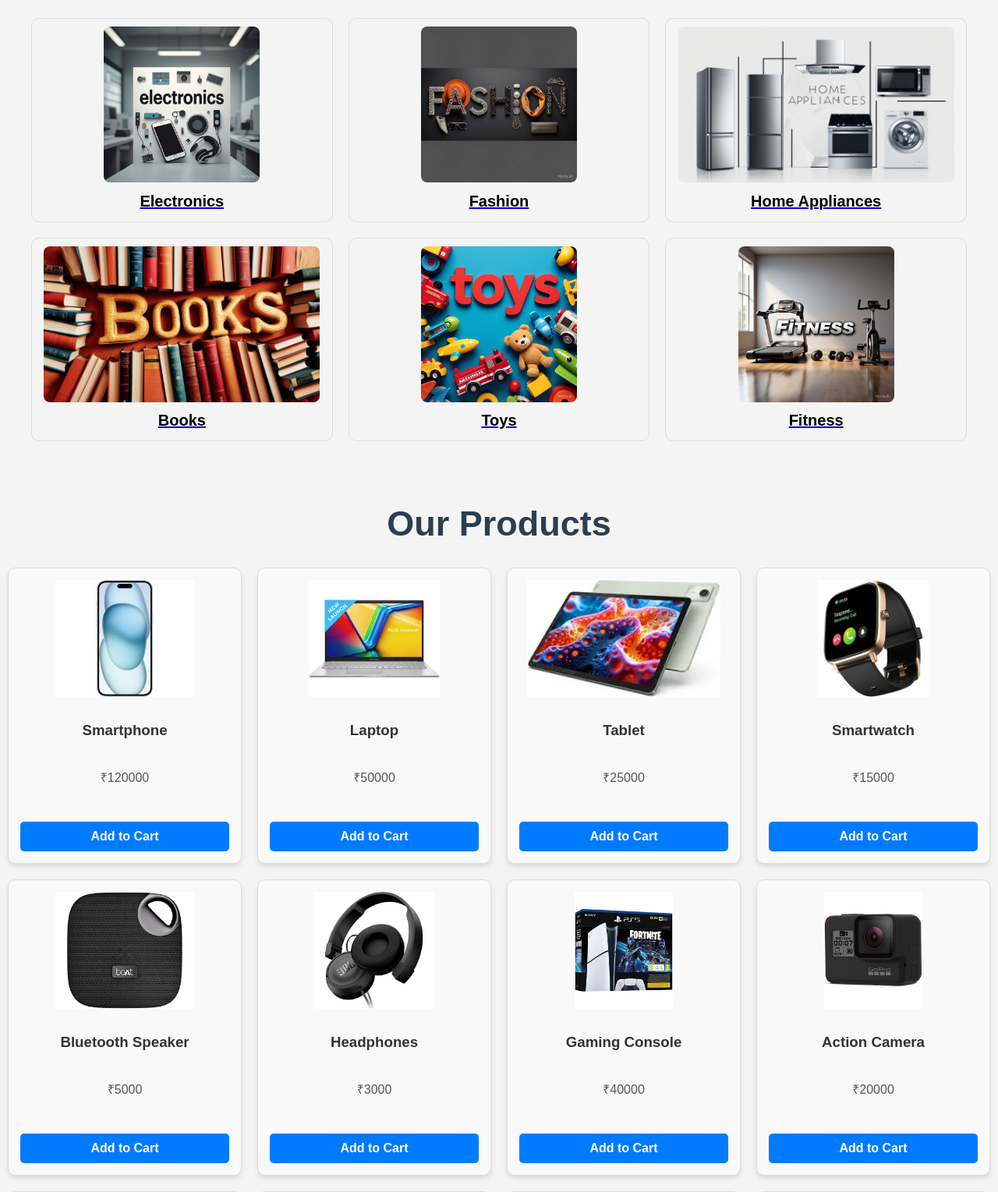
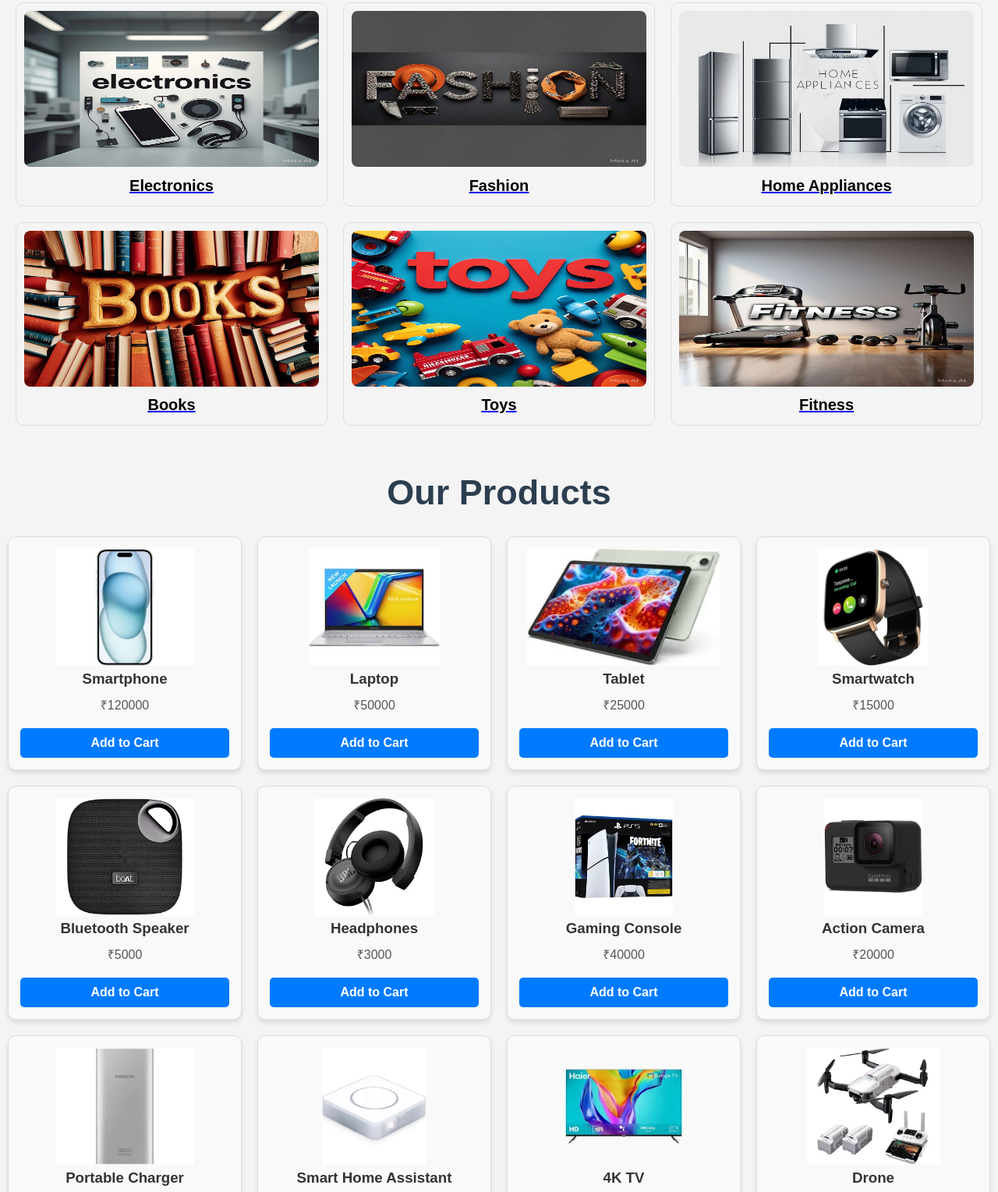
Before and after one commit to prateekgb123/E-Commerce, a website: page public/index.html in a window 1280 px wide. Shown: the part 175-1704 px from the top of the page at 78% size. Drawn offline with Linux system fonts and the light colour scheme.

Commit message:
minor changes

```diff
--- a/public/styles.css
+++ b/public/styles.css
@@ -17,21 +17,8 @@
     flex-direction: column;
     min-height: 100vh;
 }
-.categories-grid {
-    display: grid;
-    grid-template-columns: repeat(3, 1fr);
-    gap: 20px;
-    padding: 20px;
-}
-#product-list {
-    display: flex;
-    flex-wrap: wrap;
-    gap: 20px;
-    width: 100%;
-    justify-content: space-between;
-    margin: 0;
-    padding: 0;
-}
+
+
 #home h2 {
     text-align: center;
     margin: 0 auto;
@@ -87,11 +74,14 @@
     text-align: center;
     padding: 20px;
 }
-
+.categories-grid {
+    display: grid;
+    grid-template-columns: repeat(3, 1fr);
+    gap: 20px;
+}
 .category {
     display: flex;
     flex-direction: column;
-    align-items: center;
     padding: 10px;
     border: 1px solid #ddd;
     border-radius: 10px;
@@ -116,6 +106,15 @@
     margin: 0;
     color: #000000;
 }
+#product-list {
+    display: flex;
+    flex-wrap: wrap;
+    gap: 20px;
+    width: 100%;
+    justify-content: space-between;
+    margin: 0;
+    padding: 0;
+}
 .product {
     display: flex;
     width: calc(25% - 15px);
@@ -127,8 +126,7 @@
     box-shadow: 0 4px 6px rgba(0, 0, 0, 0.1);
     flex-direction: column;
     justify-content: space-between;
-    height: auto;
-    min-height: 380px;
+    height:300px;
 }
 
 
@@ -626,6 +624,8 @@
 
     .product {
         flex: 1 1 calc(50% - 5px);
+        max-width: 100%;
+        height: auto;
     }
 
     #cart {
```
